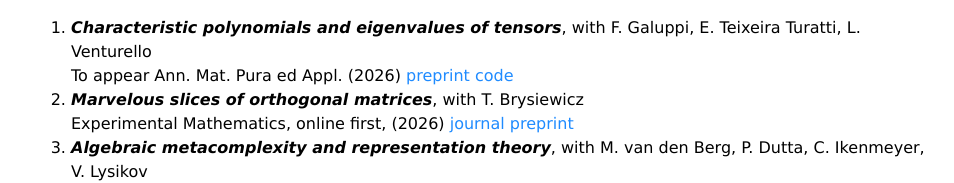
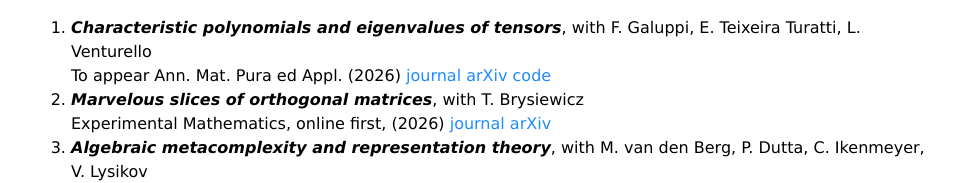
Before and after one commit to fulges/fulges.github.io, a plain HTML site: page publications.html in a window 1280 px wide. Shown: the part 833-1016 px from the top of the page, without its empty margins (161-1115 px from the left). Drawn offline with Linux system fonts and the light colour scheme.

Commit message:
updated publications

```diff
--- a/publications.html
+++ b/publications.html
@@ -77,14 +77,15 @@
 				<li><b><em>Characteristic polynomials and eigenvalues of tensors</em></b>,
 				with F. Galuppi, E. Teixeira Turatti, L. Venturello<br>
 				To appear Ann. Mat. Pura ed Appl. (2026)
-				<a href="https://arxiv.org/abs/2308.10957">preprint</a>
+				<a href="https://doi.org//10.1007/s10231-026-01760-7">journal</a>
+				<a href="https://arxiv.org/abs/2308.10957">arXiv</a>
 				<a href="code/GGTV_Eigenvalues/">code</a>
-			</li>
+				</li>
 				<li><b><em>Marvelous slices of orthogonal matrices</em></b>,
 					with T. Brysiewicz<br>
 					Experimental Mathematics, online first, (2026)
 					<a href="https://doi.org//10.1080/10586458.2026.2734037">journal</a>
-					<a href="https://arxiv.org/abs/2602.02668">preprint</a>
+					<a href="https://arxiv.org/abs/2602.02668">arXiv</a>
 				</li>
 				<li><b><em>Algebraic metacomplexity and representation theory</em></b>,
 					with M. van den Berg, P. Dutta, C. Ikenmeyer, V. Lysikov<br>
```
